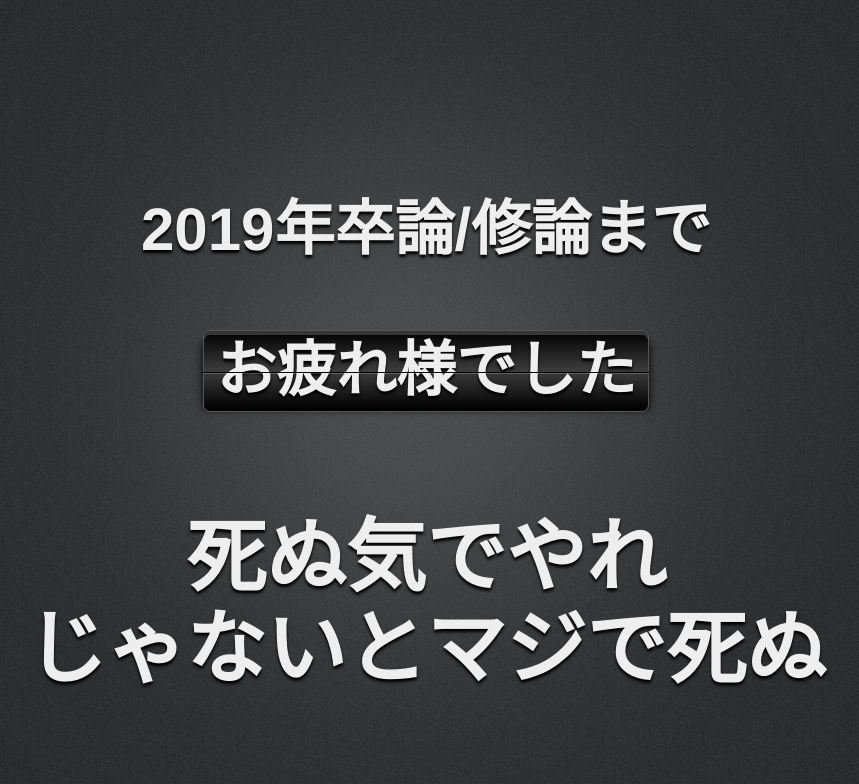
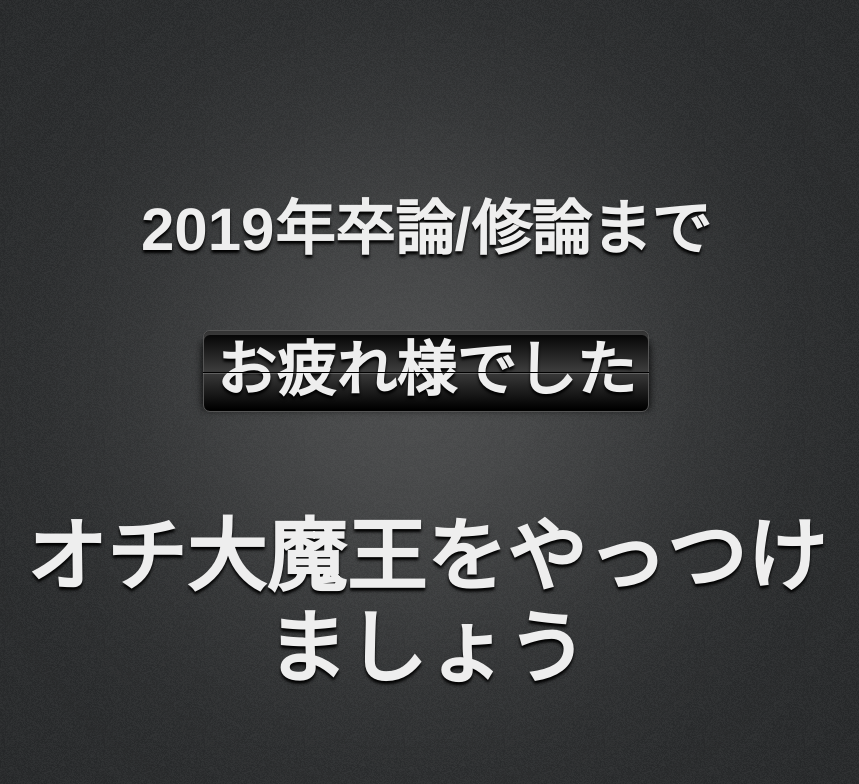
Before and after one commit to ysj-zero/countdown, a plain HTML site: page index.html in a window 1280 px wide. Shown: the whole page, without its empty margins (214-1073 px from the left). Drawn offline with nearby package versions, Linux system fonts and the light colour scheme.

Commit message:
Update index.html

```diff
--- a/index.html
+++ b/index.html
@@ -12,7 +12,7 @@
   <div class="container">
     <h1>2019年卒論/修論まで</h1>
     <div id="CDT"></div>
-    <h2>死ぬ気でやれ<br>じゃないとマジで死ぬ</h2>
+    <h2>オチ大魔王をやっつけましょう</h2>
   </div>
 </body>
 </html>
```
